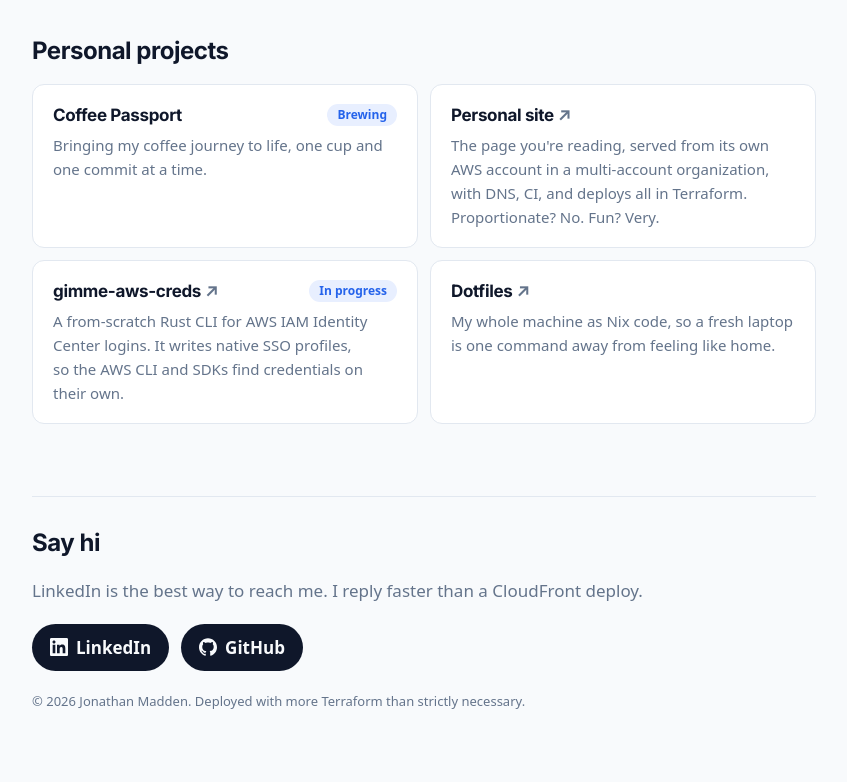
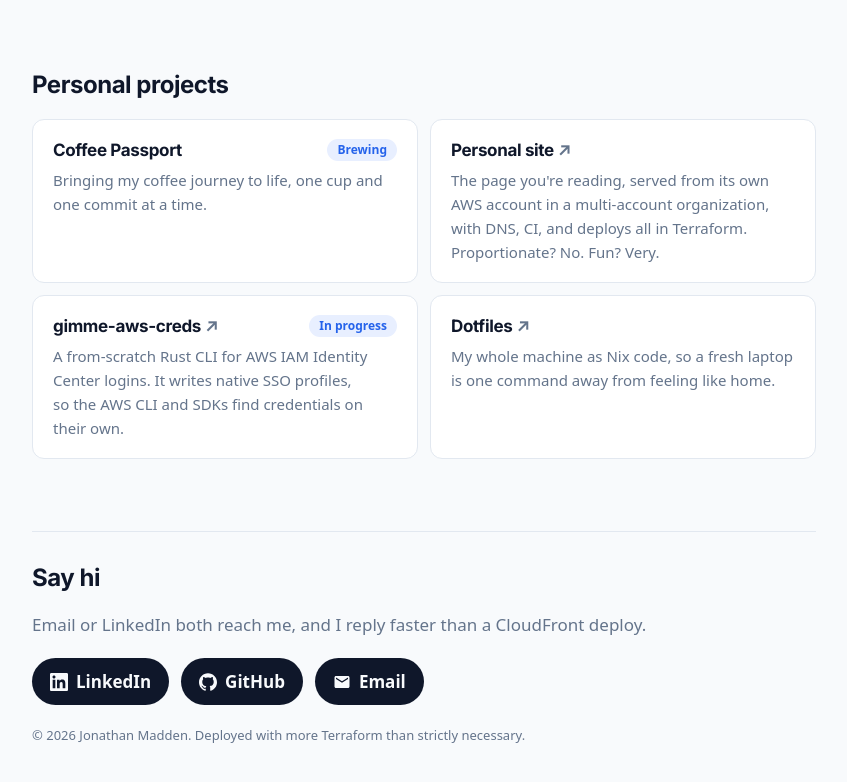
Before and after one commit to virtualmadden/virtualmadden-dev, a React (Vite) app: page / in a window 1280 px wide. Shown: the part 1662-2444 px from the top of the page, without its empty margins (216-1063 px from the left). Before the commit the page ends 2422 px from the top, so only its background shows below. Built offline with nearby package versions, Linux system fonts and the light colour scheme.

Commit message:
feat: add an Email link for hello@virtualmadden.dev
Email sits beside LinkedIn and GitHub in the header and footer, and
opens the mail app instead of a new tab. The contact test now allows
only the site's own address and still blocks any personal one.

```diff
--- a/src/App.tsx
+++ b/src/App.tsx
@@ -1,12 +1,13 @@
 import headShot from './assets/headShot.jpeg'
 import { about, career, intro, links, projects, strengths } from './content'
 
-// Simple Icons (CC0), 24x24.
+// LinkedIn and GitHub from Simple Icons (CC0), Email from Material Icons (Apache 2.0); all 24x24.
 const icons: Record<(typeof links)[number]['label'], string> = {
   LinkedIn:
     'M20.447 20.452h-3.554v-5.569c0-1.328-.027-3.037-1.852-3.037-1.853 0-2.136 1.445-2.136 2.939v5.667H9.351V9h3.414v1.561h.046c.477-.9 1.637-1.85 3.37-1.85 3.601 0 4.267 2.37 4.267 5.455v6.286zM5.337 7.433c-1.144 0-2.063-.926-2.063-2.065 0-1.138.92-2.063 2.063-2.063 1.14 0 2.064.925 2.064 2.063 0 1.139-.925 2.065-2.064 2.065zm1.782 13.019H3.555V9h3.564v11.452zM22.225 0H1.771C.792 0 0 .774 0 1.729v20.542C0 23.227.792 24 1.771 24h20.451C23.2 24 24 23.227 24 22.271V1.729C24 .774 23.2 0 22.222 0h.003z',
   GitHub:
     'M12 .297c-6.63 0-12 5.373-12 12 0 5.303 3.438 9.8 8.205 11.385.6.113.82-.258.82-.577 0-.285-.01-1.04-.015-2.04-3.338.724-4.042-1.61-4.042-1.61C4.422 18.07 3.633 17.7 3.633 17.7c-1.087-.744.084-.729.084-.729 1.205.084 1.838 1.236 1.838 1.236 1.07 1.835 2.809 1.305 3.495.998.108-.776.417-1.305.76-1.605-2.665-.3-5.466-1.332-5.466-5.93 0-1.31.465-2.38 1.235-3.22-.135-.303-.54-1.523.105-3.176 0 0 1.005-.322 3.3 1.23.96-.267 1.98-.399 3-.405 1.02.006 2.04.138 3 .405 2.28-1.552 3.285-1.23 3.285-1.23.645 1.653.24 2.873.12 3.176.765.84 1.23 1.91 1.23 3.22 0 4.61-2.805 5.625-5.475 5.92.42.36.81 1.096.81 2.22 0 1.606-.015 2.896-.015 3.286 0 .315.21.69.825.57C20.565 22.092 24 17.592 24 12.297c0-6.627-5.373-12-12-12',
+  Email: 'M20 4H4c-1.1 0-1.99.9-1.99 2L2 18c0 1.1.9 2 2 2h16c1.1 0 2-.9 2-2V6c0-1.1-.9-2-2-2zm0 4l-8 5-8-5V6l8 5 8-5v2z',
 }
 
 function Links({ compact = false }: { compact?: boolean }) {
@@ -14,7 +15,8 @@ function Links({ compact = false }: { compact?: boolean }) {
     <ul className={compact ? 'links links-compact' : 'links'}>
       {links.map(({ label, href }) => (
         <li key={label}>
-          <a href={href} rel='me noopener' target='_blank'>
+          {/* Profiles open in a new tab; mailto: hands off to the mail app instead. */}
+          <a href={href} {...(href.startsWith('https:') && { rel: 'me noopener', target: '_blank' })}>
             <svg viewBox='0 0 24 24' aria-hidden='true'>
               <path d={icons[label]} />
             </svg>
@@ -107,7 +109,7 @@ function App() {
 
       <footer className='footer'>
         <h2>Say hi</h2>
-        <p>LinkedIn is the best way to reach me. I reply faster than a CloudFront deploy.</p>
+        <p>Email or LinkedIn both reach me, and I reply faster than a CloudFront deploy.</p>
         <Links />
         <p className='fine-print'>
           © {new Date().getFullYear()} Jonathan Madden. Deployed with more Terraform than strictly
--- a/src/content.ts
+++ b/src/content.ts
@@ -89,4 +89,5 @@ export const projects: Project[] = [
 export const links = [
   { label: 'LinkedIn', href: 'https://www.linkedin.com/in/virtualmadden' },
   { label: 'GitHub', href: 'https://github.com/virtualmadden' },
+  { label: 'Email', href: 'mailto:hello@virtualmadden.dev' },
 ] as const
```
Also changed, not shown: public/llms.txt, 1 other file (tests, documents, lock files or other folders).
